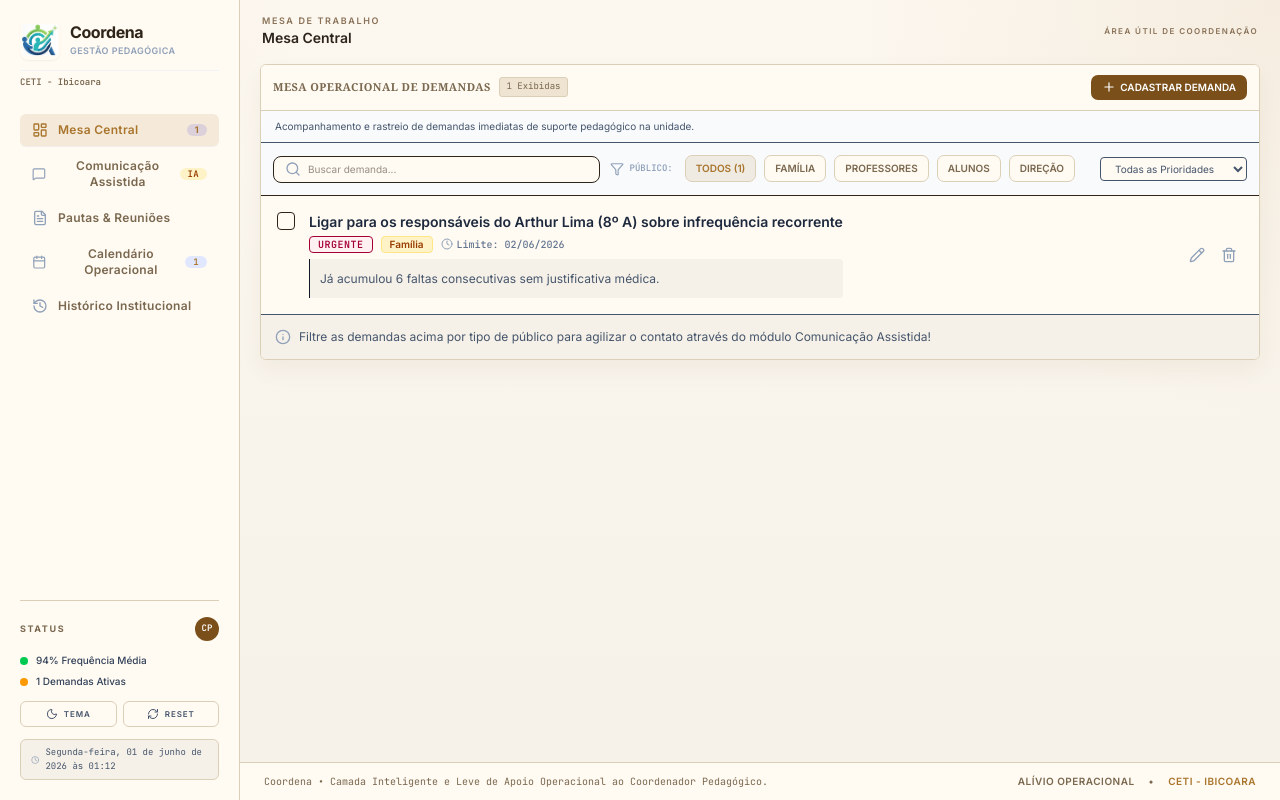
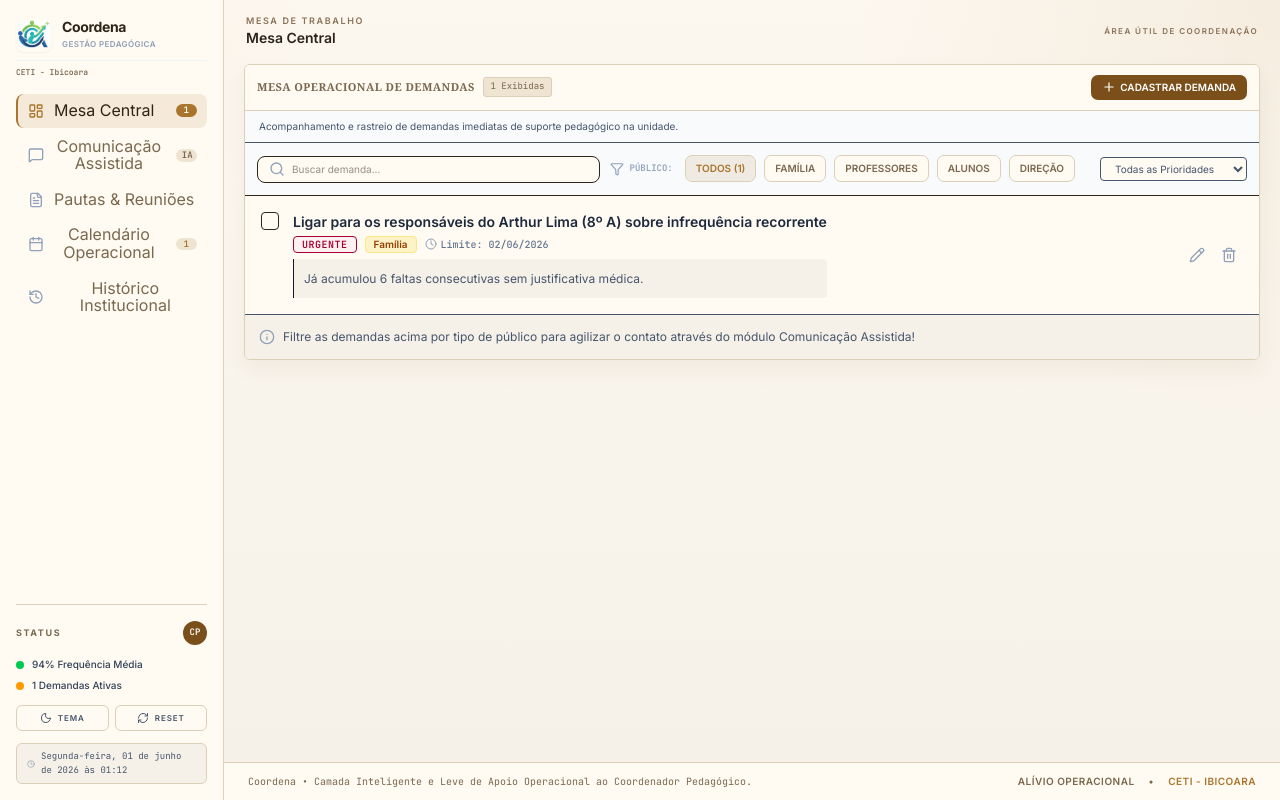
Before and after one commit to ArnaldoAlmeidaBa/coordflow, a React (Vite) app: page / in a window 1280 px wide. Built offline with nearby package versions, Linux system fonts and the light colour scheme.

Commit message:
compact sidebar navigation

```diff
--- a/src/App.tsx
+++ b/src/App.tsx
@@ -292,30 +292,30 @@ export default function App() {
 
       {/* COMPANION SIDEBAR */}
       <aside className={`
-        w-56 xl:w-60 bg-white border-r border-[#E5E7EB] p-4 xl:p-5 transition-transform duration-300
+        w-52 xl:w-56 bg-white border-r border-[#E5E7EB] p-3.5 xl:p-4 transition-transform duration-300
         ${isMobileMenuOpen ? 'fixed inset-y-0 left-0 z-40 flex flex-col' : 'hidden'}
         md:sticky md:top-0 md:z-auto md:flex md:h-screen md:flex-col
       `}>
         {/* LOGO AREA */}
-        <div className="mb-6 select-none">
+        <div className="mb-4 select-none">
           <div className="flex items-center space-x-2.5">
             <img
               src={coordenaLogoMark}
               alt="Logo do Coordena"
-              className="w-10 h-10 object-contain rounded-lg bg-white p-0.5 shadow-xs"
+              className="w-9 h-9 object-contain rounded-lg bg-white p-0.5 shadow-xs"
             />
             <div>
-              <h1 className="text-base font-extrabold tracking-tight text-[#111827] leading-tight">Coordena</h1>
-              <p className="text-[9px] text-slate-400 font-semibold tracking-wider uppercase mt-0.5">Gestão Pedagógica</p>
+              <h1 className="text-sm font-extrabold tracking-tight text-[#111827] leading-tight">Coordena</h1>
+              <p className="text-[8px] text-slate-400 font-semibold tracking-wider uppercase mt-0.5">Gestão Pedagógica</p>
             </div>
           </div>
-          <p className="text-[9px] text-[#6B7280] mt-2.5 font-semibold font-mono border-t border-slate-100 pt-1.25">
+          <p className="text-[8px] text-[#6B7280] mt-2 font-semibold font-mono border-t border-slate-100 pt-1.25">
             <span>CETI - Ibicoara</span>
           </p>
         </div>
 
         {/* COMPREHENSIVE SIDE NAVIGATION */}
-        <nav className="flex-1 space-y-1">
+        <nav className="flex-1 space-y-0.5">
           {tabItems.map(item => {
             const Icon = item.icon;
             const isActive = activeTab === item.id;
@@ -327,18 +327,18 @@ export default function App() {
                   setActiveTab(item.id as any);
                   setIsMobileMenuOpen(false);
                 }}
-                className={`w-full flex items-center justify-between px-3 py-2 rounded-md text-xs font-semibold tracking-wide transition-all ${
+                className={`sidebar-nav-item ${
                   isActive
-                    ? 'bg-[#EEF2FF] text-[#4F46E5] font-bold shadow-2xs'
-                    : 'text-[#4B5563] hover:bg-[#F9FAFB] hover:text-[#111827]'
+                    ? 'sidebar-nav-item-active'
+                    : ''
                 }`}
               >
-                <div className="flex items-center space-x-2.5">
-                  <Icon className={`w-4 h-4 ${isActive ? 'text-[#4F46E5]' : 'text-slate-400'}`} />
+                <div className="sidebar-nav-item-label">
+                  <Icon className={`sidebar-nav-item-icon w-4 h-4 ${isActive ? 'text-[#4F46E5]' : 'text-slate-400'}`} />
                   <span>{item.label}</span>
                 </div>
                 {item.badge !== null && (
-                  <span className={`px-2 py-0.2 rounded-md font-bold text-[9px] ${isActive ? 'bg-[#4F46E5]/15 text-[#4F46E5]' : item.badgeColor}`}>
+                  <span className={`sidebar-nav-item-badge ${isActive ? 'sidebar-nav-item-badge-active' : item.badgeColor}`}>
                     {item.badge}
                   </span>
                 )}
--- a/src/index.css
+++ b/src/index.css
@@ -155,6 +155,60 @@ body {
 
 .tech-btn-primary:hover {
   background: color-mix(in srgb, var(--app-accent-deep) 88%, white 12%);
+}
+
+.sidebar-nav-item {
+  width: 100%;
+  display: flex;
+  align-items: center;
+  justify-content: space-between;
+  gap: 0.75rem;
+  padding: 0.5rem 0.65rem;
+  border-left: 2px solid transparent;
+  border-radius: 8px;
+  color: var(--app-text-muted);
+  transition: background-color 0.16s ease, color 0.16s ease, border-color 0.16s ease;
+}
+
+.sidebar-nav-item:hover {
+  background: var(--app-surface-hover);
+  color: var(--app-text);
+}
+
+.sidebar-nav-item-active {
+  background: var(--app-accent-soft);
+  color: var(--app-text);
+  border-left-color: var(--app-accent);
+}
+
+.sidebar-nav-item-label {
+  display: flex;
+  align-items: center;
+  gap: 0.6rem;
+  min-width: 0;
+  line-height: 1.1;
+}
+
+.sidebar-nav-item-icon {
+  flex-shrink: 0;
+}
+
+.sidebar-nav-item-badge {
+  min-width: 1.3rem;
+  padding: 1px 6px;
+  border-radius: 999px;
+  font-family: var(--font-mono);
+  font-size: 9px;
+  font-weight: 700;
+  text-align: center;
+  line-height: 1.2;
+  background: var(--app-surface-subtle);
+  color: var(--app-text-muted);
+}
+
+.sidebar-nav-item-badge-active {
+  background: var(--app-accent);
+  color: #ffffff;
 }
 
 .bg-white {
```
